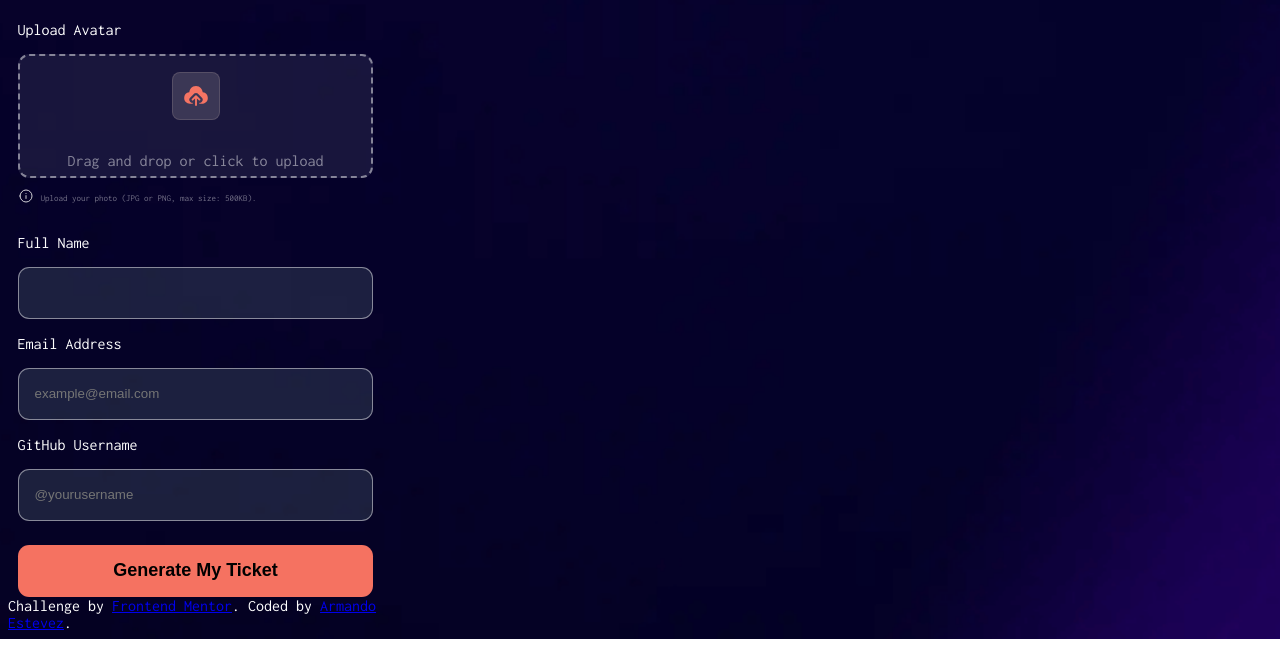
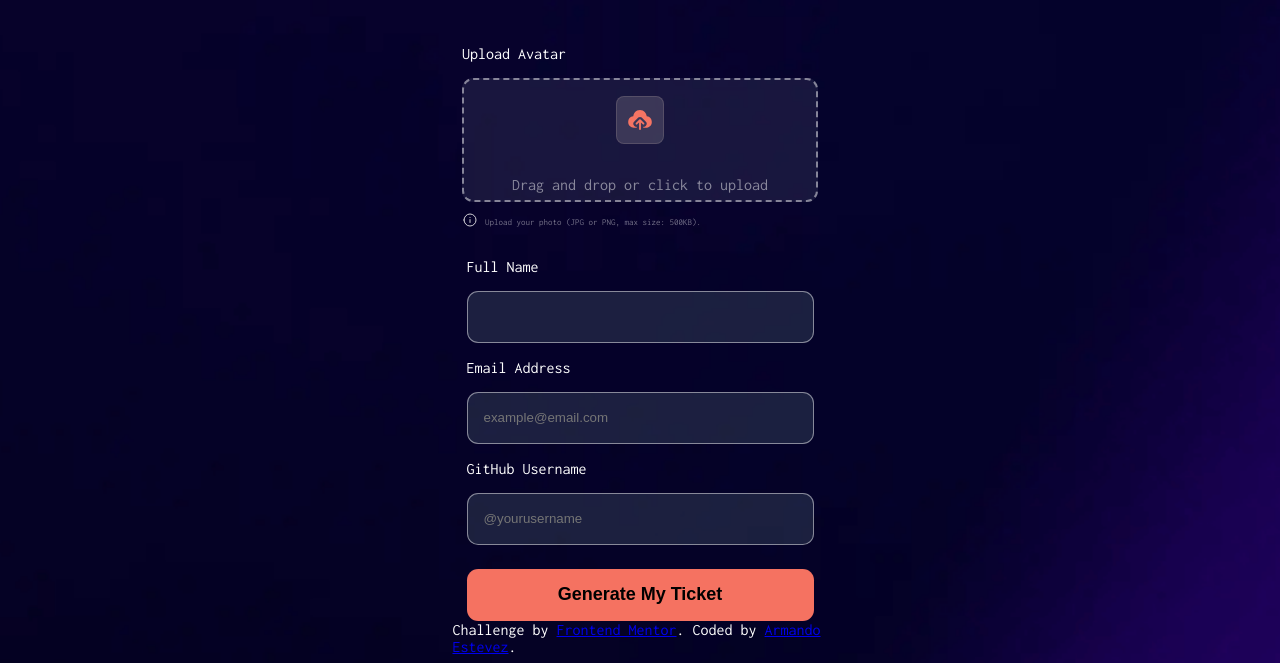
Before and after one commit to Arm4nd7/conference-ticket-generator, a website: page src/index.html in a window 1280 px wide. Shown: the part 220-883 px from the top of the page. Before the commit the page ends 859 px from the top, so only its background shows below. Drawn offline with Linux system fonts and the light colour scheme.

Commit message:
final v1

```diff
--- a/src/styles.css
+++ b/src/styles.css
@@ -1,5 +1,8 @@
 body {
-    max-width: 375px;
+    display: grid;
+    grid-template-columns: 375px;
+    justify-content: center;
+    align-items: center;
     color: white;
     background-image: url("./assets/images/background-mobile.png");
     background-position: center center;
@@ -102,7 +105,7 @@ h1 {
 }
 
 .container-form-user {
-    margin: 0 0.6rem;
+    margin: 0 14px;
 }
 
 .container-form-user label {
@@ -110,7 +113,6 @@ h1 {
 }
 
 .container-form-user input {
-    margin-right: 0 0.6rem;
     height: 50px;
     border-radius: 0.7rem;
     padding: 0 1rem;
@@ -121,6 +123,8 @@ h1 {
 
 .container-form-user input:hover {
     background-color: hsla(245, 19%, 35%, 0.679);
+    border-bottom: 2px solid white;
+
 }
 
 button {
@@ -216,18 +220,18 @@ button:hover {
     align-items: center;
     width: 110px;
     height: 30px;
+    font-size: small;
     background-color: rgba(255, 255, 255, 0.284);
     color: rgba(255, 255, 255, 0.786);
-    font-size: small;
 }
 
 h1 #ticketTitleName {
     font-size: 27px;
     display: inline-block;
-    background-clip: text;
     background: linear-gradient(to right, hsl(7, 88%, 67%), white);
     -webkit-background-clip: text;
     -webkit-text-fill-color: transparent;
+    background-clip: text;
 }
 
 #recived-email {
@@ -244,3 +248,10 @@ h1 #ticketTitleName {
 #main-2{
     display: none;
 }
+
+@media(max-width: 375px){
+    body{
+        display: inline-block;
+    }
+
+}
```
